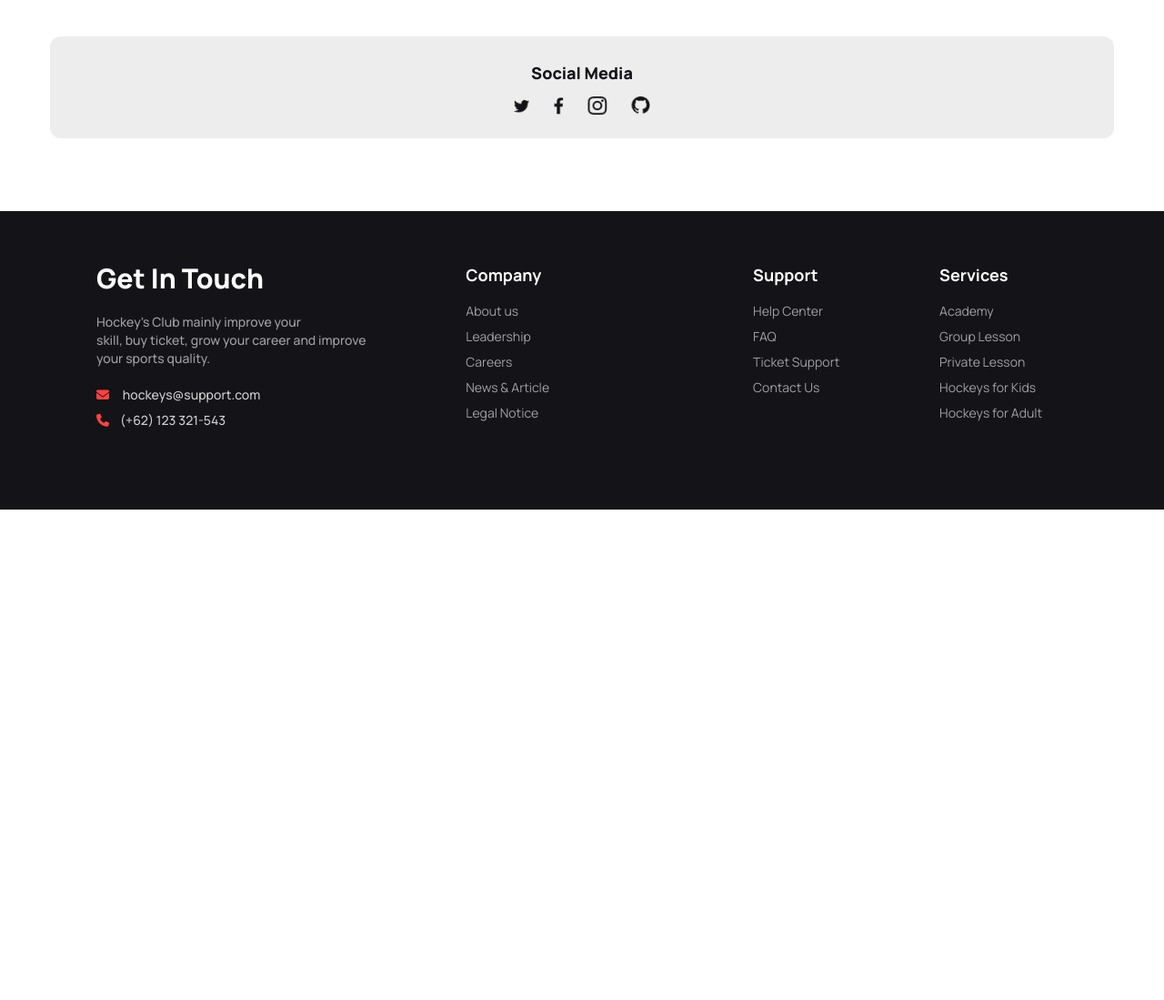
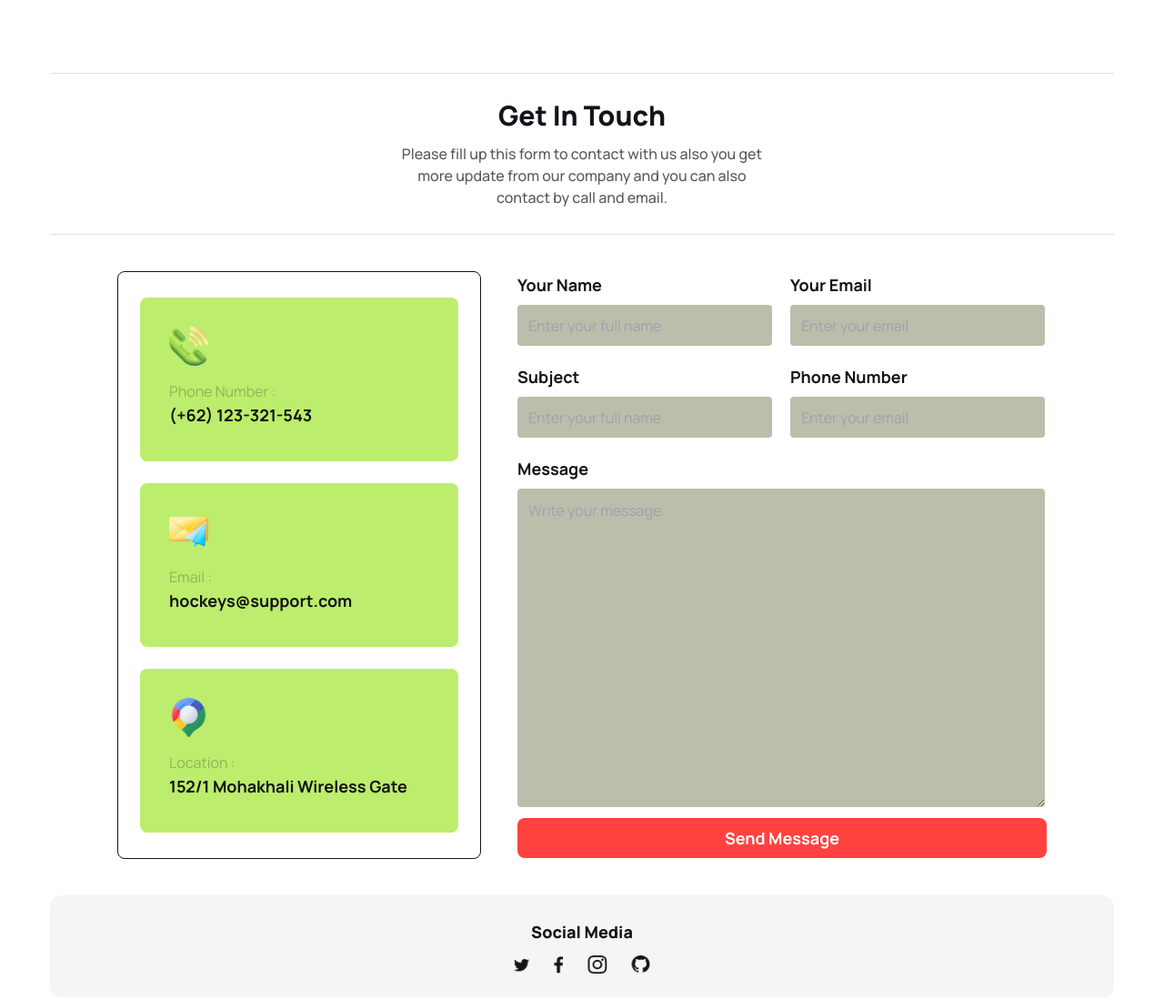
Before and after one commit to shodorsonnath/hockey-club, a plain HTML site: page index.html in a window 1280 px wide. Shown: the top 1099 px of the page at 91% size. Before the commit the page ends 800 px from the top, so only its background shows below. Drawn offline with nearby package versions, Linux system fonts and the light colour scheme.

Commit message:
complete get in touch section

```diff
--- a/index.html
+++ b/index.html
@@ -29,14 +29,74 @@
     <!-- main section start -->
     <main>
       <!-- get in touch section start -->
-      <section>
-        <div class="bg-[#13131213] rounded-xl w-[280px] lg:w-[1170px] h-28 flex justify-center items-center mx-auto mt-10">
+      <section class="mt-10 lg:mt-20">
+        <div>
+          <!-- get in touch text part -->
+          <div class="flex flex-col justify-center items-center text-center">
+            <!-- horizontal line -->
+            <div class="bg-[#13131221] w-[340px] lg:w-[1170px] h-[1px]"></div>
+            <h2 class="font-extrabold text-3xl text-[#131318] pt-7 pb-3">Get In Touch</h2>
+            <p class="text-base font-medium text-[#131312B3] pb-7 mx-10 lg:mx-80 lg:px-28">Please fill up this form to contact with us also you get more update from our company and you can also contact by call and email.</p>
+            <div class="bg-[#13131221] w-[340px] lg:w-[1170px] h-[1px]"></div>
+          </div>
+          <!-- contact and form part #BCED6D13 -->
+          <div class="pt-10 flex flex-col lg:flex-row gap-10 justify-center items-center">
+            <!-- contact part -->
+            <div class="border rounded-lg border-[#131313] w-[340px] lg:w-[400px] flex flex-col justify-center items-center">
+              <div class="bg-[#BCED6D] w-[300px] lg:w-[350px] h-[180px] rounded-lg mb-6 mt-7">
+                <img class="pt-8 pl-8 w-[75px]" src="Images/Group 1171275317.png" alt="phone">
+                <p class="pt-4 pl-8 text-[#13131242] font-normal text-base">Phone Number :</p>
+                <p class="pl-8 text-[#131318] font-bold text-lg">(+62) 123-321-543</p>
+              </div>
+              <div class="bg-[#BCED6D] w-[300px] lg:w-[350px] h-[180px] rounded-lg mb-6">
+                <img class="pt-8 pl-8 w-[75px]" src="Images/Group 1171275318.png" alt="phone">
+                <p class="pt-4 pl-8 text-[#13131242] font-normal text-base">Email :</p>
+                <p class="pl-8 text-[#131318] font-bold text-lg">hockeys@support.com</p>
+              </div>
+              <div class="bg-[#BCED6D] w-[300px] lg:w-[350px] h-[180px] rounded-lg mb-7">
+                <img class="pt-8 pl-8 w-[75px]" src="Images/Group 1171275321.png" alt="phone">
+                <p class="pt-4 pl-8 text-[#13131242] font-normal text-base">Location :</p>
+                <p class="pl-8 text-[#131318] font-bold text-lg">152/1 Mohakhali Wireless Gate</p>
+              </div>
+            </div>
+            <!-- form part -->
+            <div>
+              <div class="flex gap-5 flex-col lg:flex-row">
+                <div>
+                  <p class="text-[#131318] font-bold text-lg pb-2">Your Name</p>
+                  <input class="bg-[#bdbdab] w-[280px] h-[45px] rounded pl-3" type="text" name="" id="" placeholder="Enter your full name">
+                </div>
+                <div>
+                  <p class="text-[#131318] font-bold text-lg pb-2">Your Email</p>
+                  <input class="bg-[#bdbdab] w-[280px] h-[45px] rounded pl-3" type="text" name="" id="" placeholder="Enter your email">
+                </div>
+              </div>
+              <div class="flex flex-col lg:flex-row gap-5 pt-5">
+                <div>
+                  <p class="text-[#131318] font-bold text-lg pb-2">Subject</p>
+                  <input class="bg-[#bdbdab] w-[280px] h-[45px] rounded pl-3" type="text" name="" id="" placeholder="Enter your full name">
+                </div>
+                <div>
+                  <p class="text-[#131318] font-bold text-lg pb-2">Phone Number</p>
+                  <input class="bg-[#bdbdab] w-[280px] h-[45px] rounded pl-3" type="text" name="" id="" placeholder="Enter your email">
+                </div>
+              </div>
+
+              <div class="flex flex-col">
+                <p class="text-[#131318] font-bold text-lg pb-2 pt-5">Message</p>
+                <textarea class="bg-[#bdbdab] rounded pl-3 pt-3 mb-3 w-[280px] h-[150px] lg:w-[580px] lg:h-[350px]" name="" id="" placeholder="Write your message"></textarea>
+            </div>
+              <button class="bg-[#FF4240] w-[280px] lg:w-[582px] py-2 rounded-lg text-[#FFF] text-center font-bold text-lg">Send Message</button>
+            </div>
+
+          </div>
+        </div>
+        <div class="bg-[#1313120A] rounded-xl w-[280px] lg:w-[1170px] h-28 flex justify-center items-center mx-auto mt-10">
           <div class="flex flex-col justify-center items-center mx-auto">
             <p class="font-extrabold text-lg text-[#131318] pb-3">Social Media</p>
             <img class="w-[150px]" src="Images/Social.png" alt="Social">
           </div>
         </div>
-
       </section>
       <!-- get in touch section close -->
     </main>
```
